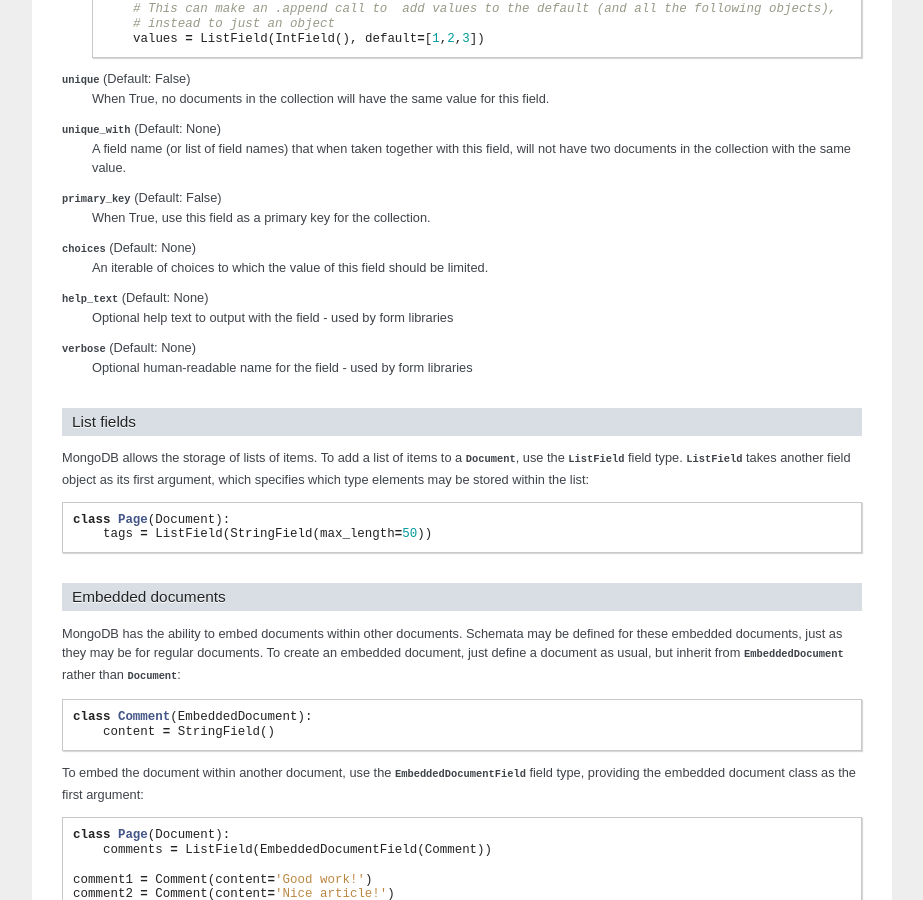
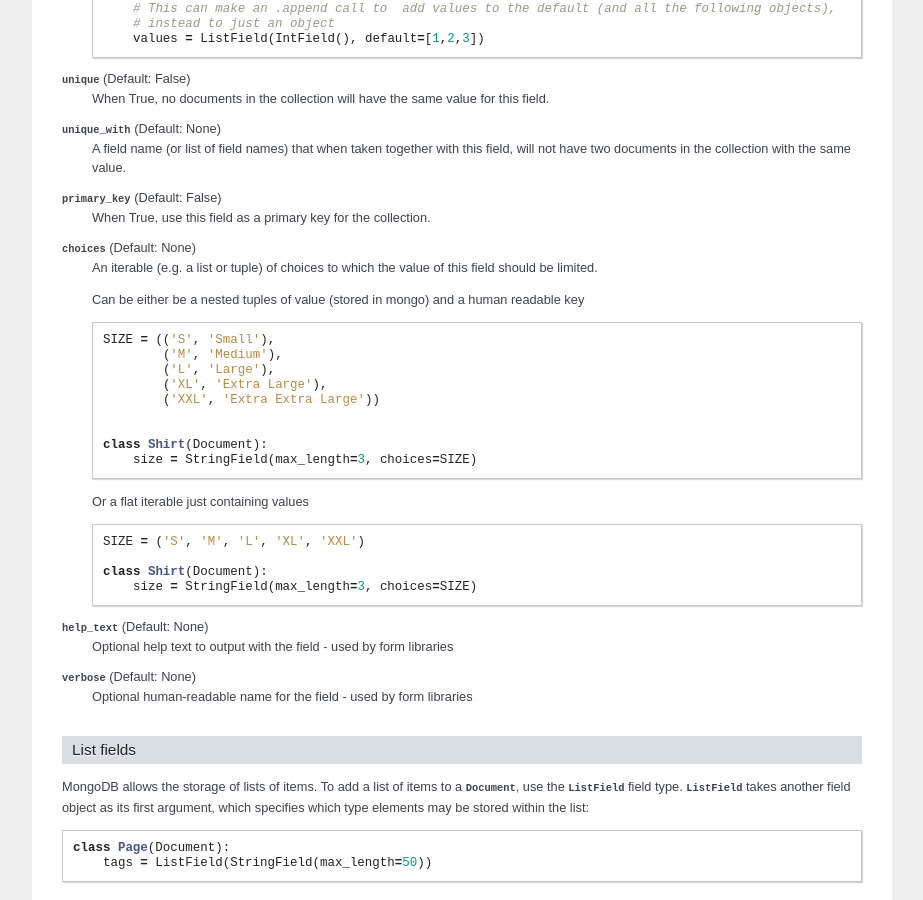
Before and after one commit to MongoEngine/mongoengine, a Sphinx documentation site: the page built from docs/guide/defining-documents.rst, in a window 1280 px wide and 900 px high, scrolled down 2032 px. Shown: the whole window, without its empty margins (198-1121 px from the left). Built offline with Sphinx 7.4.7, drawn with Linux system fonts in a browser that asks for light colours.

Commit message:
Updated docs re choices
[#284] [#314]

```diff
--- a/docs/guide/defining-documents.rst
+++ b/docs/guide/defining-documents.rst
@@ -135,7 +135,28 @@ arguments can be set on all fields:
     When True, use this field as a primary key for the collection.
 
 :attr:`choices` (Default: None)
-    An iterable of choices to which the value of this field should be limited.
+    An iterable (e.g. a list or tuple) of choices to which the value of this
+    field should be limited.
+
+    Can be either be a nested tuples of value (stored in mongo) and a
+    human readable key ::
+
+        SIZE = (('S', 'Small'),
+                ('M', 'Medium'),
+                ('L', 'Large'),
+                ('XL', 'Extra Large'),
+                ('XXL', 'Extra Extra Large'))
+
+
+        class Shirt(Document):
+            size = StringField(max_length=3, choices=SIZE)
+
+    Or a flat iterable just containing values ::
+
+        SIZE = ('S', 'M', 'L', 'XL', 'XXL')
+
+        class Shirt(Document):
+            size = StringField(max_length=3, choices=SIZE)
 
 :attr:`help_text` (Default: None)
     Optional help text to output with the field - used by form libraries
```
